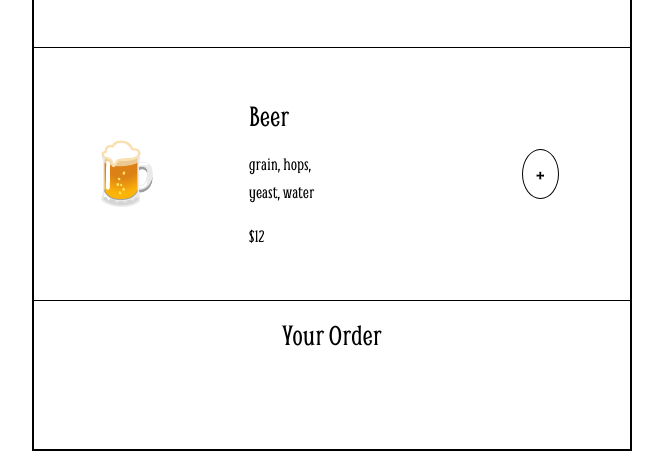
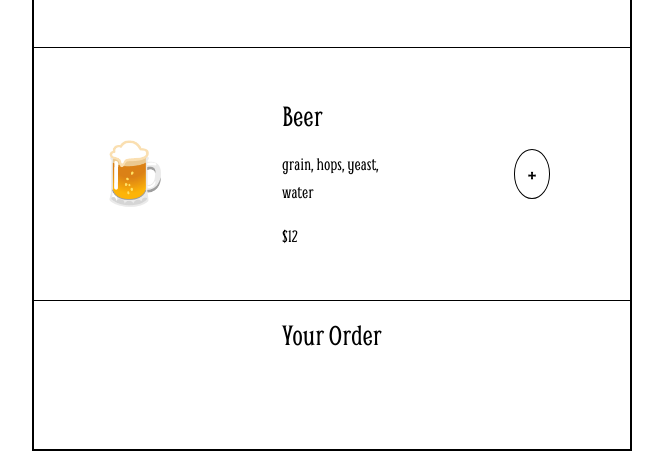
Before and after one commit to gabholli/restaurant-ordering-page, a website built with Vite: page index.html in a window 1280 px wide. Shown: the part 655-1106 px from the top of the page, without its empty margins (308-971 px from the left). Built offline with nearby package versions, Linux system fonts and the light colour scheme.

Commit message:
Centered details in middle of container

```diff
--- a/style.css
+++ b/style.css
@@ -105,9 +105,9 @@
   .food-item-container {
     grid-auto-columns: 1fr;
     grid-template-areas:
-      "emoji . details . . button"
-      "emoji . details . . button"
-      "emoji . details . . button";
+      "emoji . details . button"
+      "emoji . details . button"
+      "emoji . details . button";
     width: 600px;
     padding: 3.125em;
   }
```
